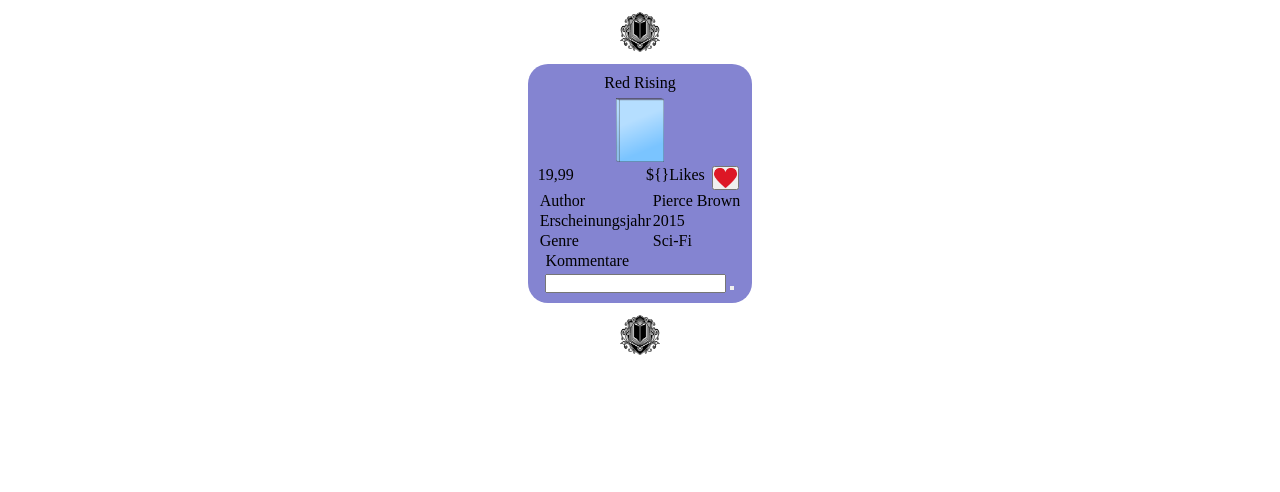
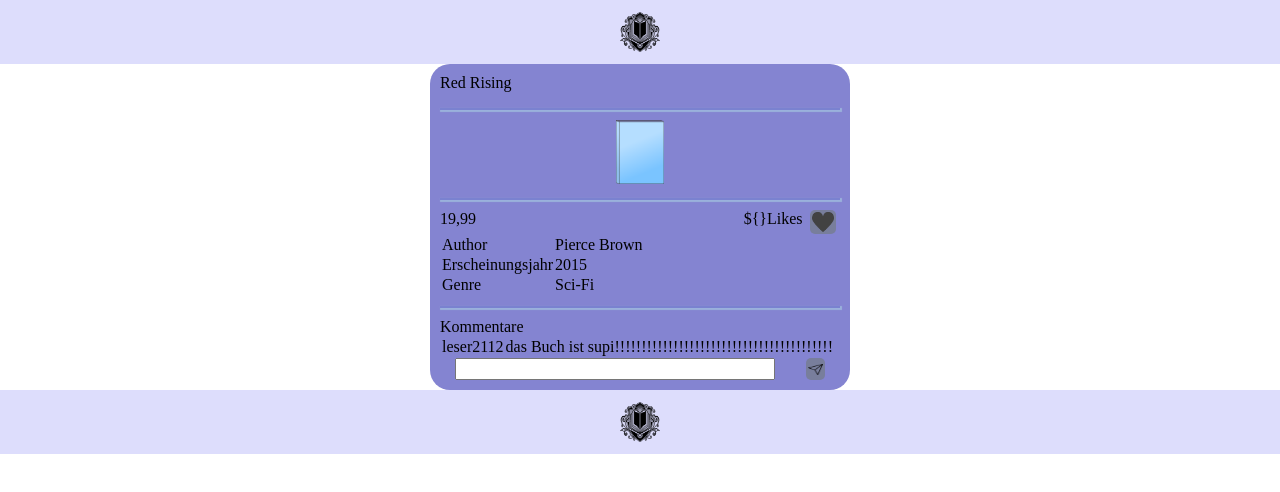
Before and after one commit to KKrntzk/bookstore, a plain HTML site: page index.html in a window 1280 px wide. Drawn offline with Linux system fonts and the light colour scheme.

Commit message:
more css added

```diff
--- a/index.html
+++ b/index.html
@@ -12,20 +12,30 @@
       <img class="logo-img" src="./img/ai-generated-8906995_640.png" alt="Logo of the Website" />
     </header>
     <main>
+
+
       <section class="book-section-container" id="singleBookSection">
         <header class="header-single-book" id="singleBookHeader">
           <p id="bookTitle">Red Rising</p>
         </header>
+
+        <div class="seperator"></div>
+
         <section id="bookImg">
             <img class="book-img" src="./img/book-161117_1280.png" alt="Picture of a generic book">
         </section>
+
+        <div class="seperator"></div>
+
         <section id="bookSpecs">
+
           <header class="header-book-specs" id="bookSpecsHeader">
             <p id="bookPrice">19,99</p>
             <div class="favourite-sub-container" id="favouriteSubSection">
               <p id="favCounter">${}Likes</p>
-              <button  id="favBtn"><img class="fav-heart-btn" src="./img/heart-2034908_1280.png" alt=""></button>
+              <button class="fav-heart-btn" id="favBtn"><img class="fav-heart-btn-img" src="./img/heart-2034908_1280.png" alt=""></button>
           </header>
+
                  <table id="tableSpecs">
                     <tr>
                         <td>Author</td>
@@ -43,18 +53,28 @@
             </div>
 
         </section>
-        <section id="commentsSection">
-            <header id="commentsHeader">
+
+        <div class="seperator"></div>
+
+        <section class="comment-section-container" id="commentsSection">
+
+            <header class="header-comments" id="commentsHeader">
                 <p>Kommentare</p>
             </header>
-             <table id="commentsTable">
-              <tr id="commentatorUserName">
-                <td id="userComment"></td>
+
+            <div class="comment-table-container" id="commentsTable">
+             <table >
+              <tr>
+                <td id="commentatorUserName">leser2112</td>
+                <td id="userComment">das Buch ist supi!!!!!!!!!!!!!!!!!!!!!!!!!!!!!!!!!!!!!!!!!</td>
               </tr>
             </table>
-            <div id="inputContainer">
-                <input id="commentInput" type="text">
-                <button id="submitCommitBtn"></button>
+            <div class="input-container">
+                <input class="input-comment" id="commentInput" type="text">
+                <button class="submit-send-btn" id="submitCommitBtn">
+                    <img class="submit-send-btn-img" src="./img/send.png" alt="icon of send symbol">
+                </button>
+            </div>
             </div>
 
         </section>
--- a/style.css
+++ b/style.css
@@ -14,6 +14,7 @@
   display: flex;
   justify-content: center;
   align-items: center;
+  background-color: rgb(221, 221, 252);
 }
 
 footer {
@@ -21,6 +22,7 @@ footer {
   display: flex;
   justify-content: center;
   align-items: center;
+  background-color: rgb(221, 221, 252);
 }
 
 main {
@@ -28,6 +30,15 @@ main {
   flex-direction: column;
   justify-content: center;
   align-items: center;
+}
+
+.seperator {
+  background-color: #6d7ece6b;
+  box-shadow: 1px 1px 1px 1px rgba(173, 216, 230, 0.541);
+  width: 400px;
+  height: 2px;
+  margin-top: 10px;
+  margin-bottom: 10px;
 }
 
 .book-section-container {
@@ -42,6 +53,7 @@ main {
 
 .header-single-book {
   height: 24px;
+  width: 400px;
 }
 
 .book-img {
@@ -52,6 +64,7 @@ main {
 
 .header-book-specs {
   height: 24px;
+  width: 400px;
   display: flex;
   justify-content: space-between;
 }
@@ -63,5 +76,57 @@ main {
 }
 
 .fav-heart-btn {
+  cursor: pointer;
+  border: none;
+  padding: 2px;
+  border-radius: 5px;
+  background-color: rgb(120, 126, 156);
+}
+
+.fav-heart-btn-img {
   height: 20px;
+  filter: grayscale(100%);
 }
+
+.comment-section-container {
+  width: 400px;
+  display: flex;
+  flex-direction: column;
+  justify-content: center;
+  align-items: center;
+}
+
+.header-comments {
+  width: 400px;
+  display: flex;
+  justify-content: start;
+}
+
+.comment-table-container {
+  width: 400px;
+}
+
+.input-container {
+  width: 400px;
+  display: flex;
+  justify-content: space-around;
+}
+
+.input-comment {
+  width: 80%;
+}
+
+.submit-send-btn {
+  cursor: pointer;
+  background-color: rgb(120, 126, 156);
+  border: none;
+  border-radius: 5px;
+  padding: 2px;
+  object-fit: contain;
+}
+
+.submit-send-btn-img {
+  height: 15px;
+  width: 15px;
+  padding-top: 4px;
+}
```
Also changed, not shown: img/send.png (added).
